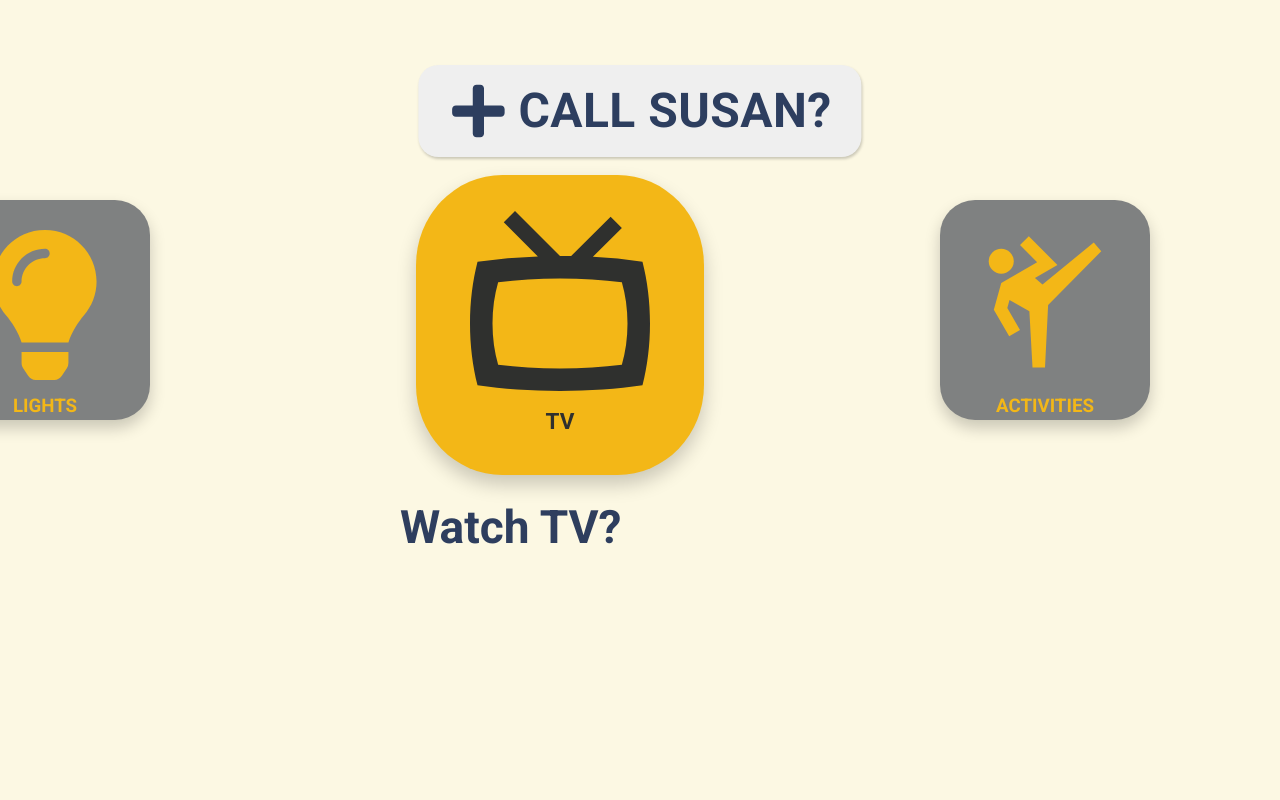
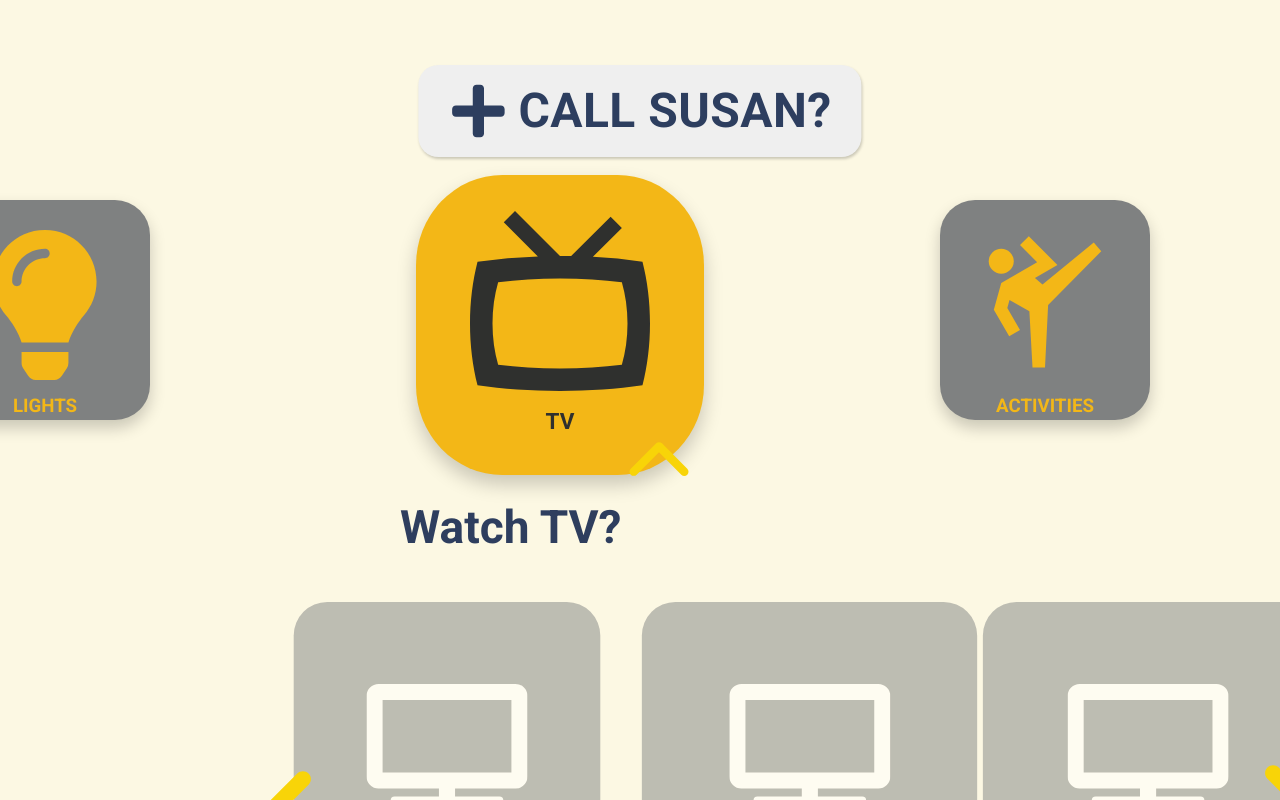
Before and after one commit to whimsical-phoenix/just-for-us, a React (Create React App) app: page /garden-loft-app/home in a window 1280 px wide. Shown: the top 800 px of the page. Built offline with nearby package versions, Linux system fonts and the light colour scheme.

Commit message:
linked the cards to show under respective tabs

```diff
--- a/src/pages/Home.js
+++ b/src/pages/Home.js
@@ -423,6 +423,10 @@ import { FaPhoneAlt } from "react-icons/fa";
 import { IoSettings } from "react-icons/io5";
 import { FaLightbulb } from "react-icons/fa";
 import { MdOutlineSportsMartialArts } from "react-icons/md";
+import Lights from "../components/Lights";
+import Entertainment from "../components/Entertainment";
+
+import WatchTv from "../components/WatchTv";
 
 const HomeContainer = styled.div`
   position: relative;
@@ -514,10 +518,11 @@ const TextBelowCard = styled.h1`
 
 const cardData = [
   {
-    link: "/garden-loft-app/entertainment",
+    // link: "/garden-loft-app/entertainment",
     icon: <TvIcon />,
     title: "TV",
     textBelowCard: "Watch TV?",
+    page: <WatchTv.js />,
   },
   {
     icon: <MdOutlineSportsMartialArts size={150} />,
@@ -525,13 +530,14 @@ const cardData = [
     textBelowCard: "Join an Activity?",
   },
   {
-    link: "/garden-loft-app/services",
+    // link: "/garden-loft-app/services",
     icon: <GiFilmSpool size={150} />,
     title: "ENTERTAINMENT",
     textBelowCard: "Watch Entertainment?",
+    page: <Entertainment />,
   },
   {
-    link: "/garden-loft-app/services",
+    // link: "/garden-loft-app/services",
     icon: <IoSettings size={150} />,
     title: "SETTINGS",
     textBelowCard: "Change Settings?",
@@ -543,10 +549,11 @@ const cardData = [
     page: <Contacts />,
   },
   {
-    link: "/garden-loft-app/smart-loft",
+    // link: "/garden-loft-app/smart-loft",
     icon: <FaLightbulb size={150} />,
     title: "LIGHTS",
     textBelowCard: "Change Lights?",
+    page: <Lights />,
   },
 ];
 
@@ -584,7 +591,6 @@ const Home = () => {
             {cardData.map((card, index) => (
               <CardColumn key={index}>
                 <StyledProfileCard
-                  display={"block"}
                   link={card.link}
                   icon={card.icon}
                   title={card.title}
@@ -598,6 +604,10 @@ const Home = () => {
           </Slider>
         </CarouselWrapper>
       </HomeContainer>
+      {centerCardIndex === 0 && <WatchTv />}
+      {centerCardIndex === 2 && <Entertainment />}
+
+      {centerCardIndex === 5 && <Lights />}
       {centerCardIndex === 4 && <Contacts />}
       <CallHelpButtonComponent />
     </>
```
